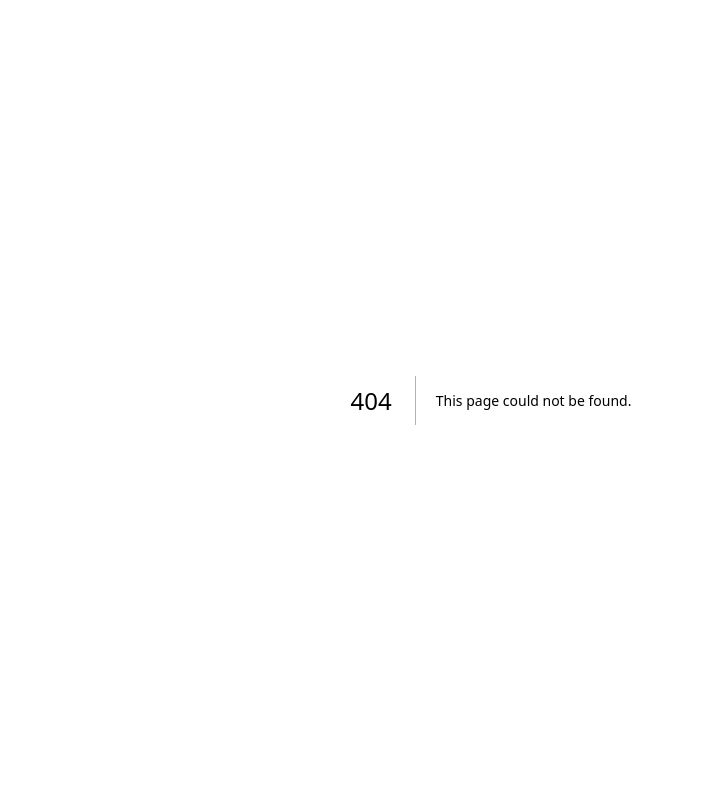
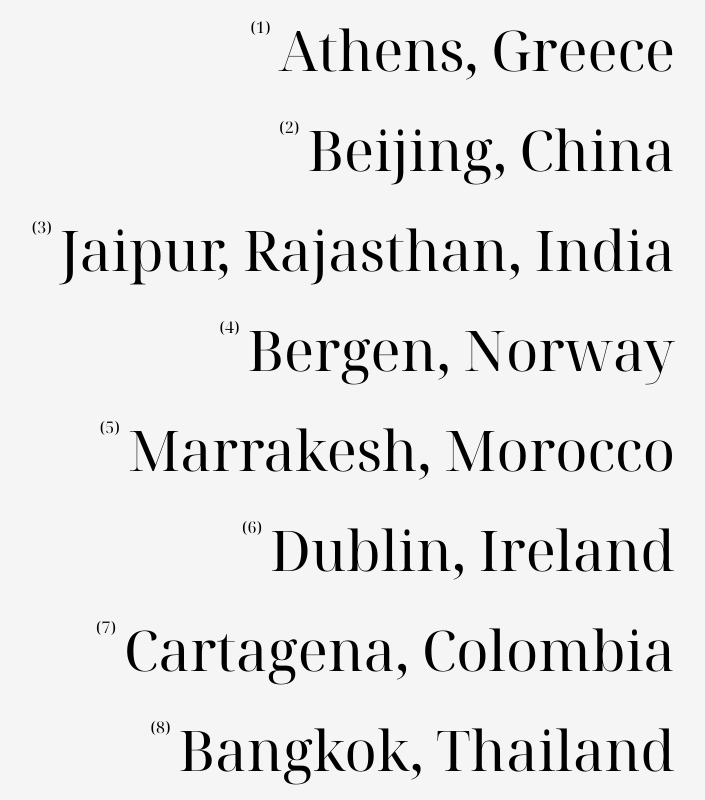
Before and after one commit to theMisfitWhale/react_gsap_sandbox, a Next.js app: page /InfiniteScroll in a window 1280 px wide. Before the commit this address had no page. Shown: the whole page, without its empty margins (149-854 px from the left). Built offline with nearby package versions, Linux system fonts and the light colour scheme.

Commit message:
Infinite Scroll Menu

```diff
--- a/next.config.js
+++ b/next.config.js
@@ -1,6 +1,6 @@
 /** @type {import('next').NextConfig} */
 const nextConfig = {
-  reactStrictMode: true,
+  reactStrictMode: false,
 };
 
 module.exports = nextConfig;
--- /dev/null
+++ b/src/pages/InfiniteScroll.jsx
@@ -0,0 +1,149 @@
+import React, { useEffect } from 'react';
+import { Noto_Serif_Display } from '@next/font/google';
+
+const noto = Noto_Serif_Display({
+  weight: '400',
+  style: ['normal', 'italic'],
+  subsets: ['latin'],
+});
+
+function InfiniteScroll() {
+  useEffect(() => {
+    let scrollHeight = 0,
+      scrollPos = 0,
+      clonesHeight = 0,
+      disableScroll = false,
+      clones = [];
+    const context = document.querySelector('.loop');
+    const items = document.querySelectorAll('.loop_item');
+    Array.from(items, (item) => {
+      const clone = item.cloneNode(true);
+      context.appendChild(clone);
+      clone.classList.add('clone_item');
+    });
+
+    const getScrollPos = () => {
+      return (
+        (context.pageYOffset || context.scrollTop) - (context.clientTop || 0)
+      );
+    };
+
+    const setScrollPos = (pos) => {
+      context.scrollTop = pos;
+    };
+
+    const getClonesHeight = () => {
+      clonesHeight = 0;
+      Array.from(clones, (clone) => {
+        clonesHeight = clonesHeight + clone.offsetHeight;
+      });
+      return clonesHeight;
+    };
+
+    const reCalc = () => {
+      scrollPos = getScrollPos();
+      scrollHeight = context.scrollHeight;
+      clonesHeight = getClonesHeight();
+
+      if (scrollPos <= 0) {
+        setScrollPos(1); // Scroll 1 pixel to allow upwards scrolling
+      }
+    };
+
+    const scrollUpdate = () => {
+      if (!disableScroll) {
+        scrollPos = getScrollPos();
+
+        if (clonesHeight + scrollPos >= scrollHeight) {
+          if (clonesHeight)
+            // Scroll to the top when you’ve reached the bottom
+            setScrollPos(1); // Scroll down 1 pixel to allow upwards scrolling
+          disableScroll = true;
+        } else if (scrollPos <= 0) {
+          // Scroll to the bottom when you reach the top
+          setScrollPos(scrollHeight - clonesHeight);
+          disableScroll = true;
+        }
+      }
+      if (disableScroll) {
+        // Disable scroll-jumping for a short time to avoid flickering
+        window.setTimeout(function () {
+          disableScroll = false;
+        }, 40);
+      }
+    };
+
+    clones = context.querySelectorAll('.clone_item');
+    reCalc();
+
+    context.addEventListener(
+      'scroll',
+      () => {
+        window.requestAnimationFrame(scrollUpdate);
+      },
+      false
+    );
+    window.addEventListener(
+      'resize',
+      function () {
+        window.requestAnimationFrame(reCalc);
+      },
+      false
+    );
+    return () => {
+      context.removeEventListener(
+        'scroll',
+        () => {
+          window.requestAnimationFrame(scrollUpdate);
+        },
+        false
+      );
+      window.removeEventListener(
+        'resize',
+        function () {
+          window.requestAnimationFrame(reCalc);
+        },
+        false
+      );
+    };
+  }, []);
+
+  const menuItem = [
+    { id: 1, name: 'Athens, Greece' },
+    { id: 2, name: 'Beijing, China' },
+    { id: 3, name: 'Jaipur, Rajasthan, India' },
+    { id: 4, name: 'Bergen, Norway' },
+    { id: 5, name: 'Marrakesh, Morocco' },
+    { id: 6, name: 'Dublin, Ireland' },
+    { id: 7, name: 'Cartagena, Colombia' },
+    { id: 8, name: 'Bangkok, Thailand' },
+    { id: 9, name: 'San Sebastian, Spain' },
+    { id: 10, name: 'Dubrovnik, Croatia' },
+    { id: 11, name: 'Seoul, South Korea' },
+    { id: 12, name: 'San Miguel de Allende, Mexico' },
+    { id: 13, name: 'Queenstown, New Zealand' },
+    { id: 14, name: 'Hanoi, Vietnam' },
+  ];
+
+  return (
+    <div
+      className={`${noto.className} bg-greenish no-scrollbar  pr-96  loop  w-screen h-screen relative overflow-auto  flex flex-col items-end text-right select-none `}
+    >
+      {menuItem.map((el) => (
+        <div
+          key={el.id}
+          className="loop_item relative p-2 mr-16 flex transition-transform  hover:translate-x-4 hover:italic hover:text-green"
+        >
+          <a className=" text-[2vh] cursor-pointer relative p-2 block ">
+            ({el.id})
+          </a>
+          <a className=" text-[7vh] cursor-pointer relative  block ">
+            {el.name}
+          </a>
+        </div>
+      ))}
+    </div>
+  );
+}
+
+export default InfiniteScroll;
--- a/src/styles/globals.css
+++ b/src/styles/globals.css
@@ -13,3 +13,13 @@ body {
   padding: 0;
   margin: 0;
 }
+
+.no-scrollbar::-webkit-scrollbar {
+  display: none;
+}
+
+/* Hide scrollbar for IE, Edge and Firefox */
+.no-scrollbar {
+  -ms-overflow-style: none; /* IE and Edge */
+  scrollbar-width: none; /* Firefox */
+}
--- a/tailwind.config.js
+++ b/tailwind.config.js
@@ -5,6 +5,8 @@ module.exports = {
     extend: {
       colors: {
         green: '#14CF93',
+        greenish: '#F5F5F5',
+        darkGreen: '#032F35',
       },
     },
   },
```
